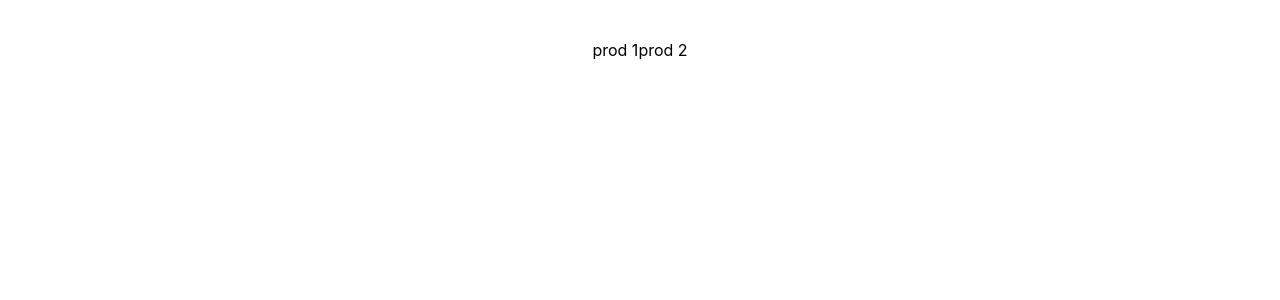
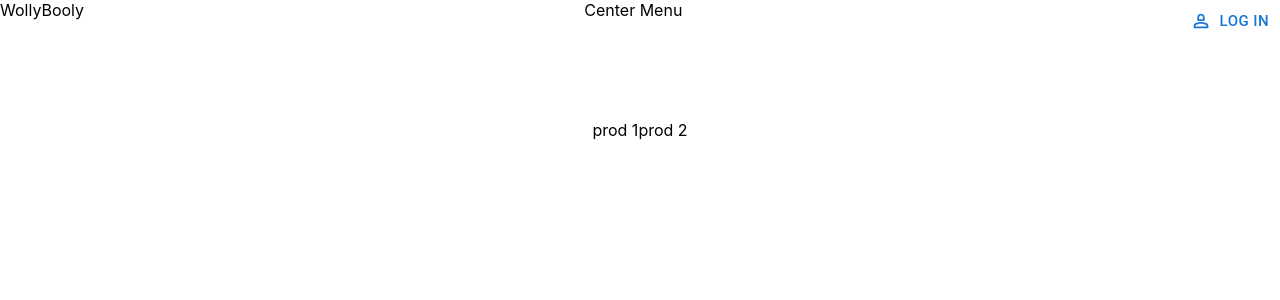
Before and after one commit to GoranAviani/react_web, a React (Create React App) app: page /products in a window 1280 px wide. Shown: the top 300 px of the page. Built offline with nearby package versions, Linux system fonts and the light colour scheme.

Commit message:
product changes

```diff
--- a/src/components/ProductList/ProductList.js
+++ b/src/components/ProductList/ProductList.js
@@ -1,9 +1,12 @@
 import React from 'react';
 import './ProductList.css'
+import Navigation from "../Navigation/Navigation";
 
 const ProductList = ({products}) => {
 
     return (
+        <>
+            <Navigation/>
             <div className="productList">
                 <div>
                     prod 1
@@ -13,6 +16,10 @@ const ProductList = ({products}) => {
                 </div>
 
             </div>
+
+
+        </>
+
     )
 }
 
```
Lines whose indentation alone changed are shown as unchanged.
